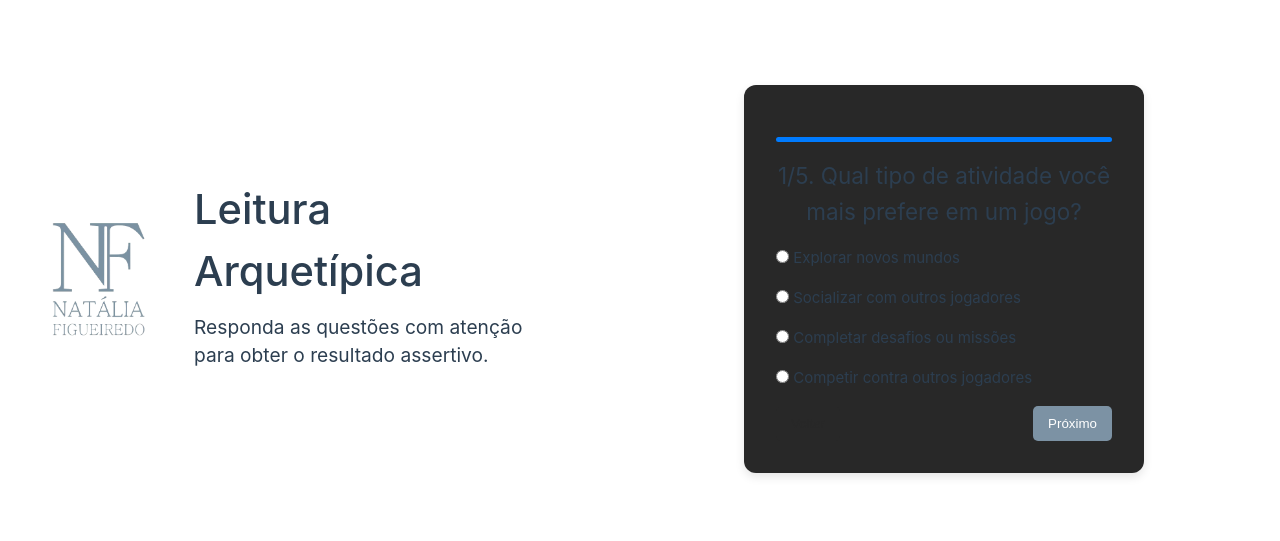
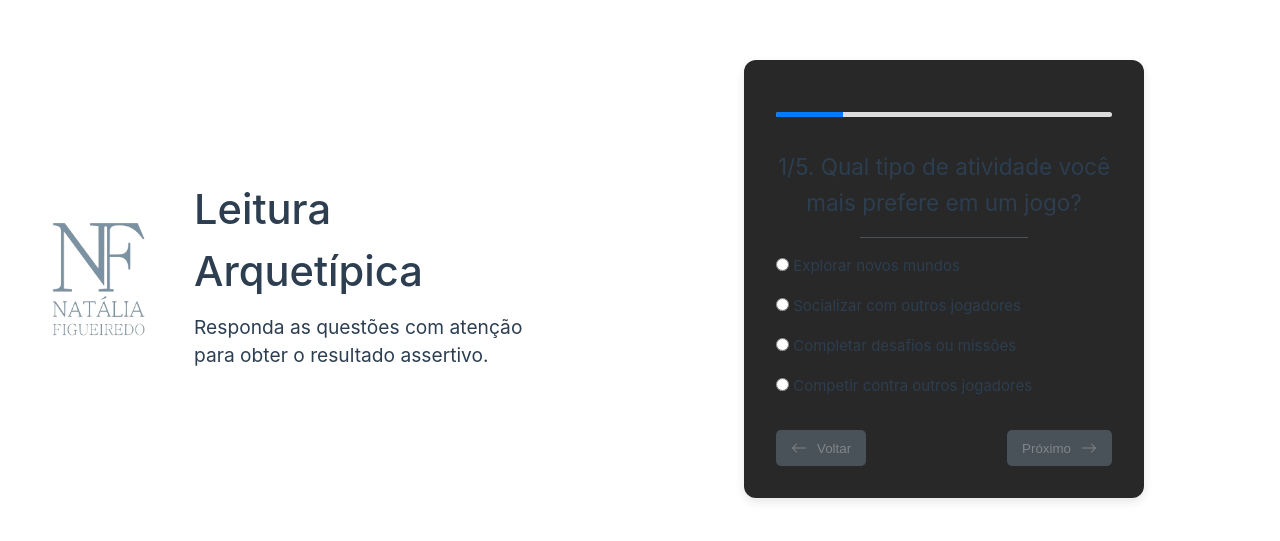
Before and after one commit to mickaelmendes50/nffr-web, a Vue app: page / in a window 1280 px wide. Shown: the part 121-662 px from the top of the page. Built offline with nearby package versions, Linux system fonts and the light colour scheme.

Commit message:
components: Styling MultiStepForm

```diff
--- a/src/components/MultiStepForm.vue
+++ b/src/components/MultiStepForm.vue
@@ -7,16 +7,20 @@
       </div>
 
       <!-- Options -->
-      <div class="form-container" v-if="!finished">
+      <transition name="fade" class="flex-container">
+        <div v-show="showContent">
+          <div class="flex-container" v-if="!finished">
             <h2>
               {{
                 `${currentStep + 1}/${formData.steps.length}. ${formData.steps[currentStep]?.question ?? ''}`
               }}
             </h2>
+            <div class="separator" />
             <div class="form-options">
               <label
                 v-for="(alternative, index) in formData.steps[currentStep]?.alternatives"
                 :key="index"
+                class="form-option"
               >
                 <input
                   type="radio"
@@ -30,18 +34,27 @@
           </div>
 
           <!-- Finished Container -->
-      <div v-else>
+          <div v-else class="flex-container">
             <h1>Finalizou!</h1>
             <p>resultado: {{ formData.possibleResults[getMostFrequentValue(formAnswers)] }}</p>
           </div>
+        </div>
+      </transition>
 
       <!-- Botões de Navegação -->
       <div class="navigation">
-        <button @click="prevStep" :disabled="currentStep === 0">Voltar</button>
-        <button v-if="currentStep <= formData.steps.length - 1" @click="nextStep">
+        <button @click="prevStep" :disabled="currentStep === 0 || !showContent">
+          <ArrowLeft /> Voltar
+        </button>
+        <button
+          :disabled="!showContent || !Number.isInteger(formAnswers[currentStep])"
+          v-if="currentStep <= formData.steps.length - 1"
+          @click="nextStep"
+        >
           {{ currentStep !== formData.steps.length - 1 ? 'Próximo' : 'Finalizar' }}
+          <ArrowRight />
         </button>
-        <button v-else @click="submitForm">Finalizar</button>
+        <button v-else-if="!finished" @click="submitForm">Finalizar</button>
       </div>
     </div>
   </div>
@@ -50,24 +63,40 @@
 <script setup lang="ts">
 import { computed, ref } from 'vue'
 import formData from '@/data/formData.json'
+import ArrowLeft from '@/components/icons/ArrowLeft.vue'
+import ArrowRight from '@/components/icons/ArrowRight.vue'
 
 const currentStep = ref(0)
 const formAnswers = ref([])
 const finished = ref(false)
+const showContent = ref(true)
 
 const nextStep = () => {
+  showContent.value = false
+
   if (currentStep.value < formData.steps.length - 1) {
+    setTimeout(() => {
       currentStep.value++
+      showContent.value = true
+    }, 500)
   } else {
+    setTimeout(() => {
       finished.value = true
-    console.log(getMostFrequentValue(formAnswers.value))
+      currentStep.value++
+      showContent.value = true
+    }, 500)
   }
 }
 
 const prevStep = () => {
+  showContent.value = false
+
   if (currentStep.value > 0) {
+    setTimeout(() => {
       currentStep.value--
       finished.value = false
+      showContent.value = true
+    }, 500)
   }
 }
 
@@ -83,13 +112,12 @@ const getMostFrequentValue = (arr: number[]) => {
 }
 
 // Calcula a porcentagem da barra de progresso
-const progress = computed(() => ((currentStep.value + 1) / formData.length) * 100)
+const progress = computed(() => ((currentStep.value + 1) / formData.steps.length) * 100)
 </script>
 
 <style scoped>
 .container {
   display: flex;
-  height: 50vh;
   justify-content: center;
   align-items: center;
 }
@@ -97,7 +125,7 @@ const progress = computed(() => ((currentStep.value + 1) / formData.length) * 10
 .card {
   display: flex;
   flex-direction: column;
-  gap: 1rem;
+  gap: 2rem;
   background: #282828;
   min-height: 40vh;
   padding: 2rem;
@@ -113,6 +141,11 @@ const progress = computed(() => ((currentStep.value + 1) / formData.length) * 10
 }
 
 button {
+  display: flex;
+  flex-direction: row;
+  justify-content: space-between;
+  gap: 10px;
+  align-items: center;
   padding: 10px 15px;
   border: none;
   border-radius: 5px;
@@ -123,13 +156,14 @@ button {
 }
 
 button:disabled {
-  color: #282828;
-  background-color: #282828;
+  color: rgba(255, 255, 255, 0.3);
+  background-color: rgba(124, 146, 164, 0.4);
   cursor: not-allowed;
 }
 
 button:hover:not(:disabled) {
   background-color: #0056b3;
+  gap: 12px;
 }
 
 /* Barra de Progresso */
@@ -148,17 +182,37 @@ button:hover:not(:disabled) {
   transition: width 0.3s ease-in-out;
 }
 
-.form-container {
+.form-options {
+  display: flex;
+  flex-direction: column;
+  align-items: baseline;
+  gap: 1rem;
+}
+
+.form-option {
+  text-align: justify;
+}
+
+.flex-container {
   display: flex;
   flex-grow: 1;
   flex-direction: column;
   gap: 1rem;
 }
 
-.form-options {
-  display: flex;
-  flex-direction: column;
-  align-items: baseline;
-  gap: 1rem;
+.separator {
+  width: 50%;
+  margin-left: auto;
+  margin-right: auto;
+  height: 1px;
+  background-color: rgba(124, 146, 164, 0.4);
+}
+
+.fade-enter-active,
+.fade-leave-active {
+  transition: opacity 0.5s;
+}
+.fade-enter, .fade-leave-to /* .fade-leave-active no Vue 2.1.8+ */ {
+  opacity: 0;
 }
 </style>
--- /dev/null
+++ b/src/components/icons/ArrowLeft.vue
@@ -0,0 +1,15 @@
+<template>
+  <svg
+    xmlns="http://www.w3.org/2000/svg"
+    width="16"
+    height="16"
+    fill="currentColor"
+    class="bi bi-arrow-left"
+    viewBox="0 0 16 16"
+  >
+    <path
+      fill-rule="evenodd"
+      d="M15 8a.5.5 0 0 0-.5-.5H2.707l3.147-3.146a.5.5 0 1 0-.708-.708l-4 4a.5.5 0 0 0 0 .708l4 4a.5.5 0 0 0 .708-.708L2.707 8.5H14.5A.5.5 0 0 0 15 8"
+    />
+  </svg>
+</template>
--- /dev/null
+++ b/src/components/icons/ArrowRight.vue
@@ -0,0 +1,15 @@
+<template>
+  <svg
+    xmlns="http://www.w3.org/2000/svg"
+    width="16"
+    height="16"
+    fill="currentColor"
+    class="bi bi-arrow-right"
+    viewBox="0 0 16 16"
+  >
+    <path
+      fill-rule="evenodd"
+      d="M1 8a.5.5 0 0 1 .5-.5h11.793l-3.147-3.146a.5.5 0 0 1 .708-.708l4 4a.5.5 0 0 1 0 .708l-4 4a.5.5 0 0 1-.708-.708L13.293 8.5H1.5A.5.5 0 0 1 1 8"
+    />
+  </svg>
+</template>
```
Lines whose indentation alone changed are shown as unchanged.
